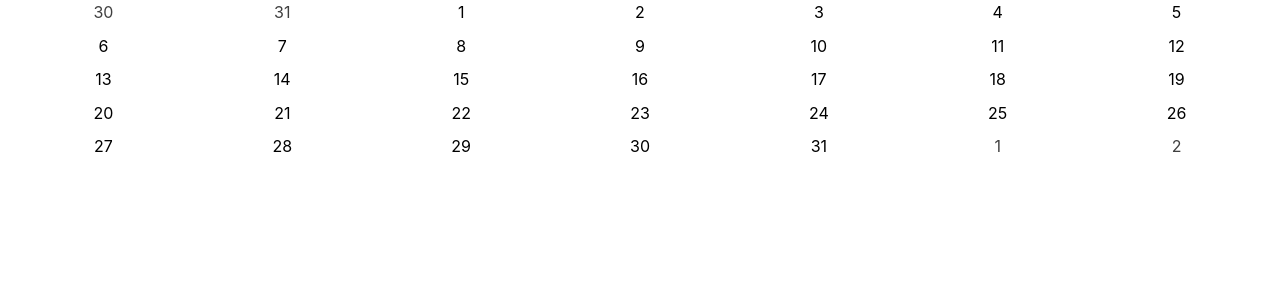
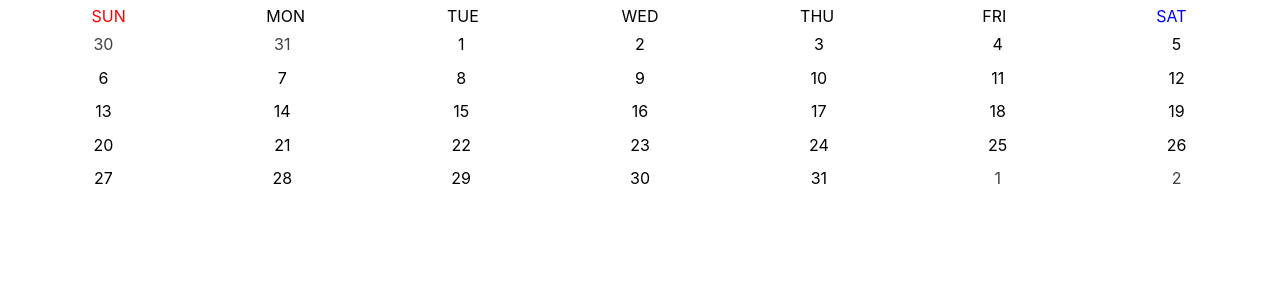
Before and after one commit to marshallku/react-swipeable-calendar, a React (Vite) app: page / in a window 1280 px wide. Shown: the top 300 px of the page. Built offline with nearby package versions, Linux system fonts and the light colour scheme.

Commit message:
Add headers with week days

```diff
--- a/src/components/Calendar/index.module.scss
+++ b/src/components/Calendar/index.module.scss
@@ -2,15 +2,34 @@
     position: relative;
     width: 100%;
     height: 100%;
+    user-select: none;
 
     &__container {
-        position: absolute;
         top: 0;
         left: 0;
         width: 100%;
         height: 100%;
         flex-direction: column;
         overflow: hidden;
+    }
+
+    &__week-days {
+        display: flex;
+        padding: 0 20px;
+
+        > span {
+            padding: 4px 0;
+            flex: 1 1 0;
+            text-align: center;
+
+            &:first-child {
+                color: red;
+            }
+
+            &:last-child {
+                color: blue;
+            }
+        }
     }
 
     :global {
--- a/src/components/Calendar/index.tsx
+++ b/src/components/Calendar/index.tsx
@@ -5,6 +5,7 @@ import { add, eachMonthOfInterval, format, parse, sub } from "date-fns";
 import { classNames } from "@utils";
 import { Month } from "@components";
 import styles from "./index.module.scss";
+import { weekDays } from "@constants";
 
 interface CalendarProps {
     date?: Date;
@@ -82,6 +83,11 @@ function Calendar({
     return (
         <div className={cx()}>
             <div className={cx("__container")}>
+                <div className={cx("__week-days")}>
+                    {weekDays.map((x) => (
+                        <span key={x}>{x}</span>
+                    ))}
+                </div>
                 <Swiper
                     slidesPerView={1}
                     loop
```
